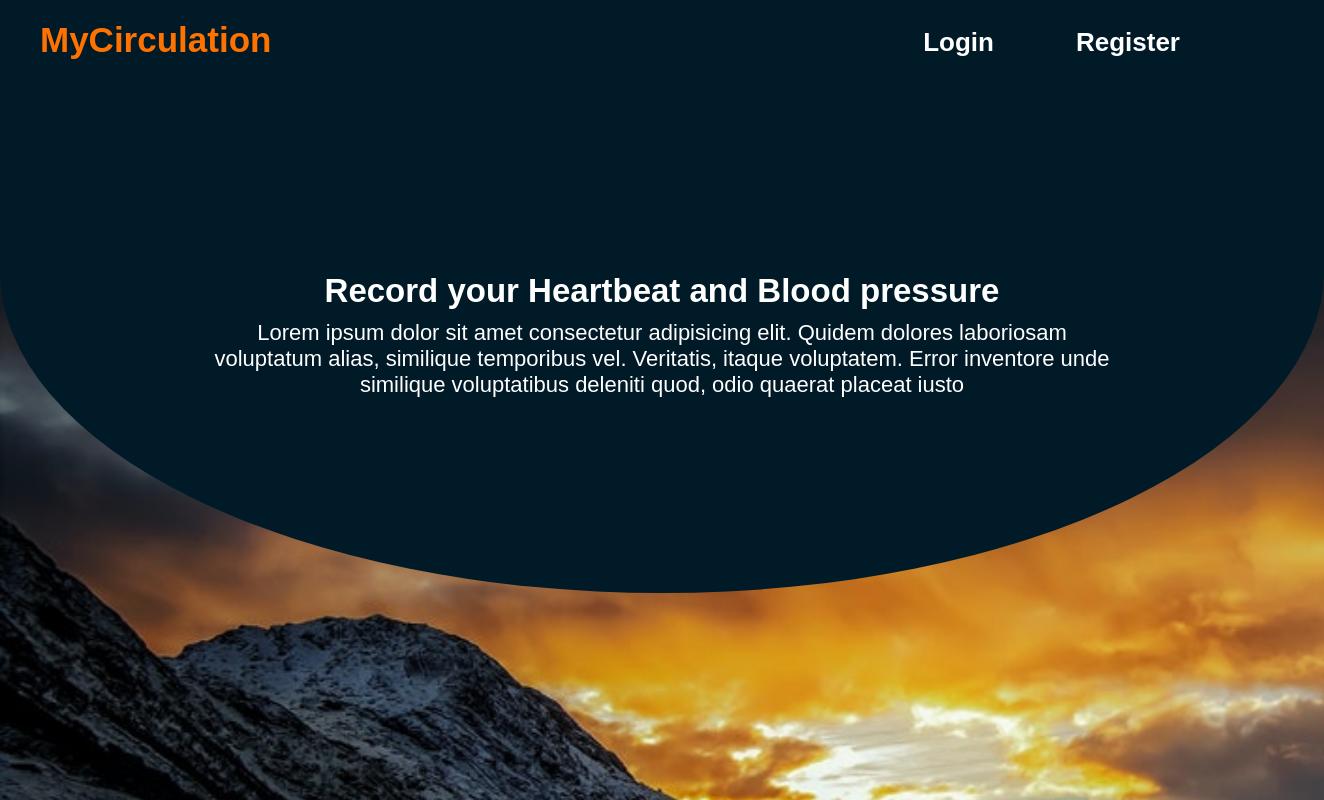
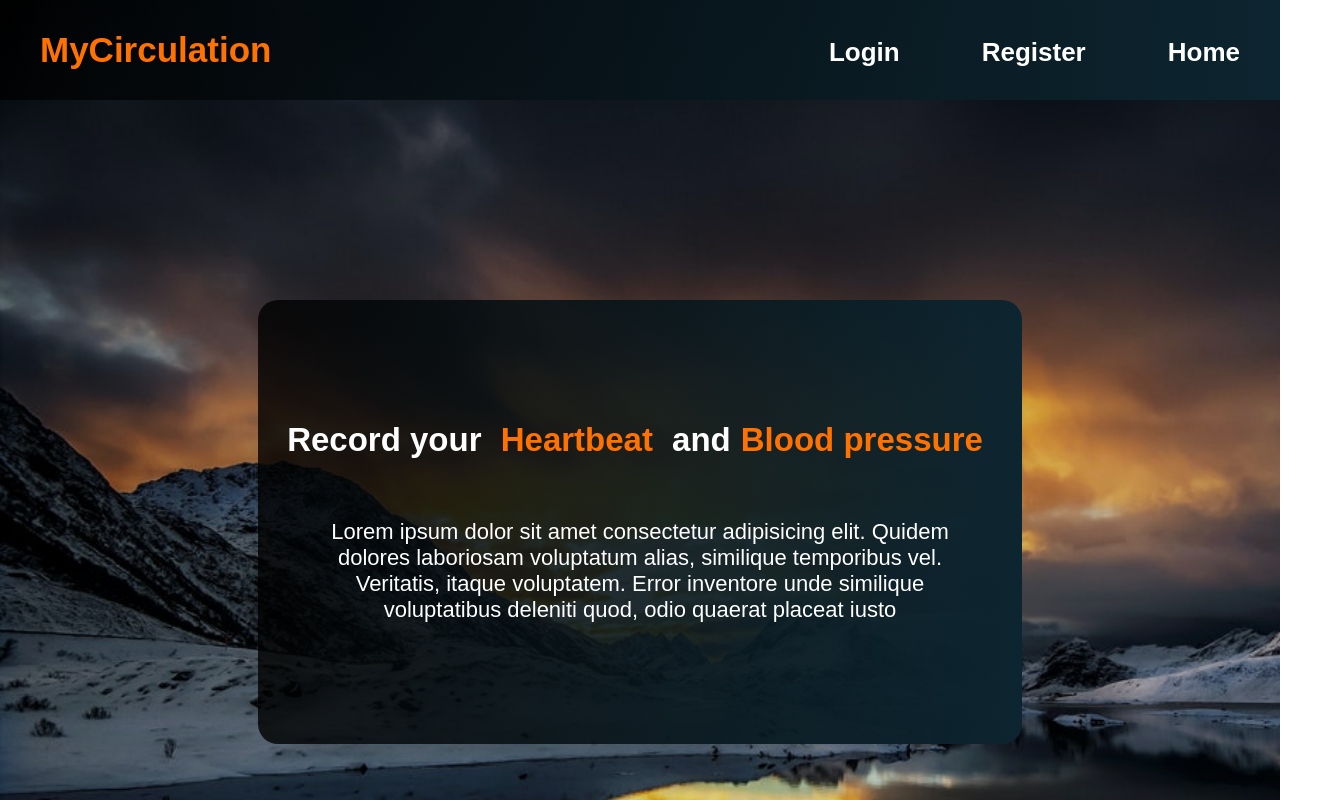
Before and after one commit to MuhannadSatouf/cloud-project-frontend, a React (Create React App) app: page / in a window 1280 px wide. Shown: the top 800 px of the page, 1324 px wide, since content can reach past the window. Built offline with nearby package versions, Linux system fonts and the light colour scheme.

Commit message:
improved css

```diff
--- a/src/components/Home.js
+++ b/src/components/Home.js
@@ -1,5 +1,6 @@
 import { useNavigate, Link, Navigate } from "react-router-dom";
 import { Fragment, useContext } from "react";
+import axios from "axios";
 
 const Home = () => {
   const navigate = useNavigate();
@@ -8,6 +9,7 @@ const Home = () => {
     document.cookie = "email=; expires=Thu, 01 Jan 1970 00:00:00 UTC; path=/;";
     navigate("/landing");
   };
+
   function getCookie(cname) {
     let name = cname + "=";
     let ca = document.cookie.split(";");
@@ -28,6 +30,24 @@ const Home = () => {
       {getCookie("email") === "" ? (
         <Navigate to="/login" />
       ) : (
+        <div className="app">
+          <div className="page">
+            <div className="navbar">
+              <div className="icon">
+                <Link to={"/landing"}>
+                  <h2 className="logo">MyCirculation</h2>
+                </Link>
+              </div>
+              <div className="menu">
+                <ul>
+                  <li>
+                    <Link to={"/landing"}>About</Link>
+                  </li>
+                </ul>
+              </div>
+            </div>
+          </div>
+
           <section>
             <h1>Home</h1>
             <br />
@@ -37,6 +57,7 @@ const Home = () => {
               <button onClick={logout}>Sign Out</button>{" "}
             </Link>
           </section>
+        </div>
       )}
     </Fragment>
   );
--- a/src/components/Landing.js
+++ b/src/components/Landing.js
@@ -7,14 +7,12 @@ const Landing = () => {
   const navigate = useNavigate();
 
   return (
-    <div>
-      <div>
-        <div className="header">
+    <>
       <div className="navbar">
         <div className="icon">
           <h2 className="logo">MyCirculation</h2>
         </div>
-            <div className="menu">
+        <div>
           <ul>
             <li>
               <Link to={"/login"}>Login</Link>
@@ -22,16 +20,18 @@ const Landing = () => {
             <li>
               <Link to={"/register"}>Register</Link>
             </li>
+            <li>
+              <Link to={"/home"}>Home</Link>
+            </li>
           </ul>
-            </div>
-          </div>
         </div>
       </div>
       <div className="welcome-text">
         <section className="welcome-text-section">
           <div className="welcome-text-div">
             <h1>
-              Record your Heartbeat and <span>Blood pressure</span>
+              Record your <span> Heartbeat</span> and
+              <span>Blood pressure</span>
             </h1>
             <p className="par">
               Lorem ipsum dolor sit amet consectetur adipisicing elit. Quidem
@@ -42,7 +42,7 @@ const Landing = () => {
           </div>
         </section>
       </div>
-    </div>
+    </>
   );
 };
 
--- a/src/components/Layout.js
+++ b/src/components/Layout.js
@@ -2,10 +2,10 @@ import { Outlet } from "react-router-dom";
 import Footer from "./footer";
 const Layout = () => {
   return (
-    <main className="App">
+    <div className="container">
       <Outlet />
       <Footer />
-    </main>
+    </div>
   );
 };
 
--- a/src/components/Login.js
+++ b/src/components/Login.js
@@ -62,7 +62,7 @@ const Login = () => {
         <Navigate to="/home">Go to Home</Navigate>
       ) : (
         <>
-          <div className="header">
+          <div>
             <div className="navbar">
               <div className="icon">
                 <Link to={"/landing"}>
@@ -78,8 +78,9 @@ const Login = () => {
               </div>
             </div>
           </div>
+
           <div className="main">
-            <section>
+            <section className="section">
               <p
                 ref={errRef}
                 className={errMsg ? "errmsg" : "offscreen"}
--- a/src/components/Register.js
+++ b/src/components/Register.js
@@ -89,7 +89,7 @@ const Register = () => {
   return (
     <>
       {success ? (
-        <section>
+        <section className="section">
           <h1>Success!</h1>
           <p>
             <Link to="/login">Sign In</Link>
@@ -97,7 +97,7 @@ const Register = () => {
         </section>
       ) : (
         <>
-          <div className="header">
+          <div>
             <div className="navbar">
               <div className="icon">
                 <Link to={"/landing"}>
@@ -115,7 +115,7 @@ const Register = () => {
           </div>
 
           <div className="main">
-            <section>
+            <section className="section">
               <p
                 ref={errRef}
                 className={errMsg ? "errmsg" : "offscreen"}
--- a/src/components/footer.js
+++ b/src/components/footer.js
@@ -1,5 +1,5 @@
 import React from "react";
-
+import { Link } from "react-router-dom";
 function Footer() {
   return (
     <div className="footer">
@@ -13,11 +13,15 @@ function Footer() {
       </div>
       <div className="contact-us-div">
         <p className="title">Contact Us</p>
-        <p>EMAIL: mycirculation@mycirculation.com</p>
-        <p>Tele: +46 00 000 00 00</p>
+        <div className="text">
+          <p>EMAIL: mycirculation@mycirculation.com</p>
+          <p>Tele: +46 00 000 00 00</p>
+        </div>
       </div>
       <div className="icon-footer">
-        <h2 className="logo-footer">MyCirculation</h2>
+        <Link to={"/landing"}>
+          <h2 className="logo-footer">MyCirculation</h2>
+        </Link>
       </div>
     </div>
   );
--- a/src/index.css
+++ b/src/index.css
@@ -1,36 +1,36 @@
-@import url('https://fonts.googleapis.com/css2?family=Nunito&display=swap');
-
 * {
   margin: 0;
   padding: 0;
 
 }
 
-html {
+html, body {
   font-family: Arial, Helvetica, sans-serif;
   font-size: 22px;
   color: #fff;
-  background-image: url("../resources/background.jpg");
-  background-repeat: no-repeat;
-  background-size: cover;
+  margin: 0;
+  height: 150vh;
+  width: 100%;
+}
 
+
+#root {
+  height: 100%;
 }
 
 .header {
   display: flex;
   flex-direction: row;
   width: 100%;
+}
+
+.navbar {
+  height: 100px;
+  background: linear-gradient(to right, rgba(0, 0, 0, 0.8), #0d2530);
 
 }
 
-.navbar {
-  width: 100%;
-}
 
-.menu {
-  float: right;
-  margin-right: 80px;
-}
 
 .icon {
   float: left;
@@ -44,13 +44,16 @@ html {
   font-family: Arial, Helvetica, sans-serif;
   padding-left: 20px;
   float: left;
-  padding-top: 10px;
+  margin-top: 20px;
 }
 
 ul {
   float: right;
   display: flex;
   flex-direction: row;
+  margin-right: 20px;
+  justify-content: center;
+  margin-top: 10px;
 }
 
 ul li {
@@ -73,28 +76,25 @@ ul li a:hover {
   color: #ff7200;
 }
 
+
 .main {
   width: 100%;
   display: flex;
   flex-direction: column;
-  justify-content: center;
+  margin-top: 250px;
   align-items: center;
-  margin-top: 100px;
 }
 
-
-body {}
-
-.App {
+.container {
+  background-image: url("../resources/background.jpg");
+  background-repeat: no-repeat;
+  background-size: cover;
   display: flex;
   flex-direction: column;
-  background: url("/resources/background.jpg");
-  background-size: cover;
-  background-repeat: no-repeat;
-  height: 200vh;
+  height: 100%;
 }
 
-section {
+.section {
   width: 100%;
   max-width: 420px;
   min-height: 400px;
@@ -102,7 +102,9 @@ section {
   flex-direction: column;
   justify-content: flex-start;
   padding: 1rem;
-  background: linear-gradient(to top, rgba(0, 0, 0, 0.8), rgba(0, 0, 0, 0.8));
+  background-color: #0d2530;
+  background: linear-gradient(to top, rgba(0, 0, 0, 0.8), #0d2530);
+
 }
 
 form {
@@ -200,34 +202,51 @@ button {
 }
 
 
-
-
-.welcome-text-section {
-  width: 100%;
-  max-width: 100%;
-  min-height: 600px;
+.welcome-text {
+  align-items: center;
   display: flex;
   flex-direction: column;
   justify-content: center;
-  overflow: hidden;
-  border-radius: 0 0 70% 70%;
-  padding: 1rem;
-  background-color: #0080C1;
-  margin-top: -111px;
+  margin-top: 200px;
+
 }
 
-.par {
-  width: 70%;
-  margin-top: 10px;
+.welcome-text-section {
+  border-radius: 20px;
+  min-height: 600px;
+  width: 100%;
+  max-width: 720px;
+  min-height: 400px;
+  display: flex;
+  flex-direction: column;
+  justify-content: center;
+  padding: 1rem;
+  background: linear-gradient(to right, rgba(0, 0, 0, 0.8), #0d2530);
+
+
 }
 
 .welcome-text-div {
-  margin-top: 10%;
   text-align: center;
   align-items: center;
   display: flex;
   flex-direction: column;
 }
+
+.welcome-text-div h1 {
+  margin-bottom: 50px;
+}
+
+.welcome-text-div span {
+  color: #ff7200;
+  padding: 10px;
+}
+
+.par {
+  width: 90%;
+  margin-top: 10px;
+}
+
 
 /*404 PAGE*/
 .ops-page {
@@ -314,6 +333,7 @@ button {
   background: transparent;
   color: #fff;
   border: 1px solid #fff;
+
 }
 
 
@@ -321,17 +341,17 @@ button {
   display: flex;
   flex-direction: row;
   justify-content: space-between;
-  background-color: #0d2530;
+  background: linear-gradient(to right, rgba(0, 0, 0, 0.8), #0d2530);
+  width: 100%;
+  margin-top: auto;
+}
 
-  margin-top: auto;
-  width: 100%;
-
-}
 
 .about {
   margin-top: 20px;
   margin-left: 20px;
   margin-bottom: 20px;
+
 }
 
 .contact-us-div {
```
Lines whose indentation alone changed are shown as unchanged.
